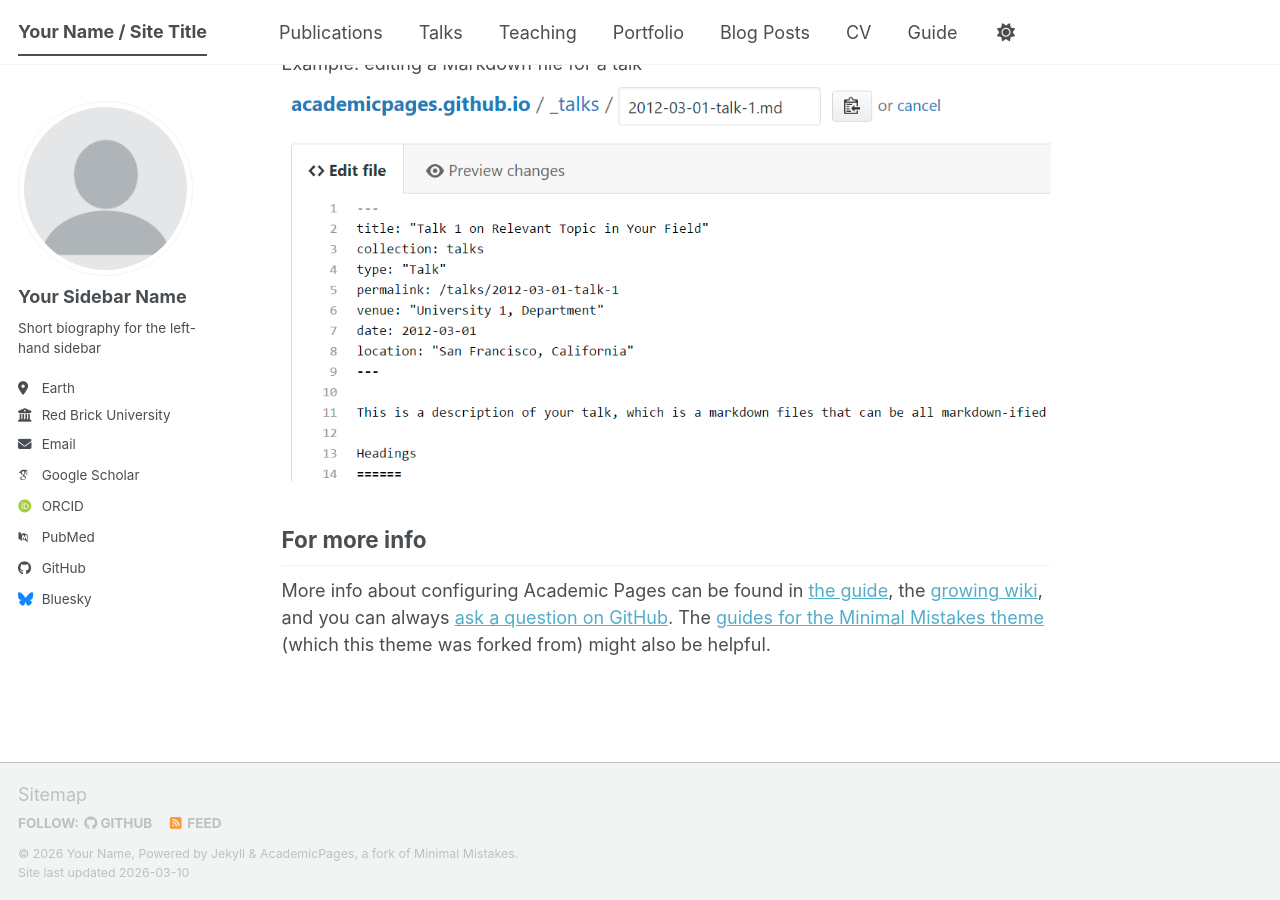
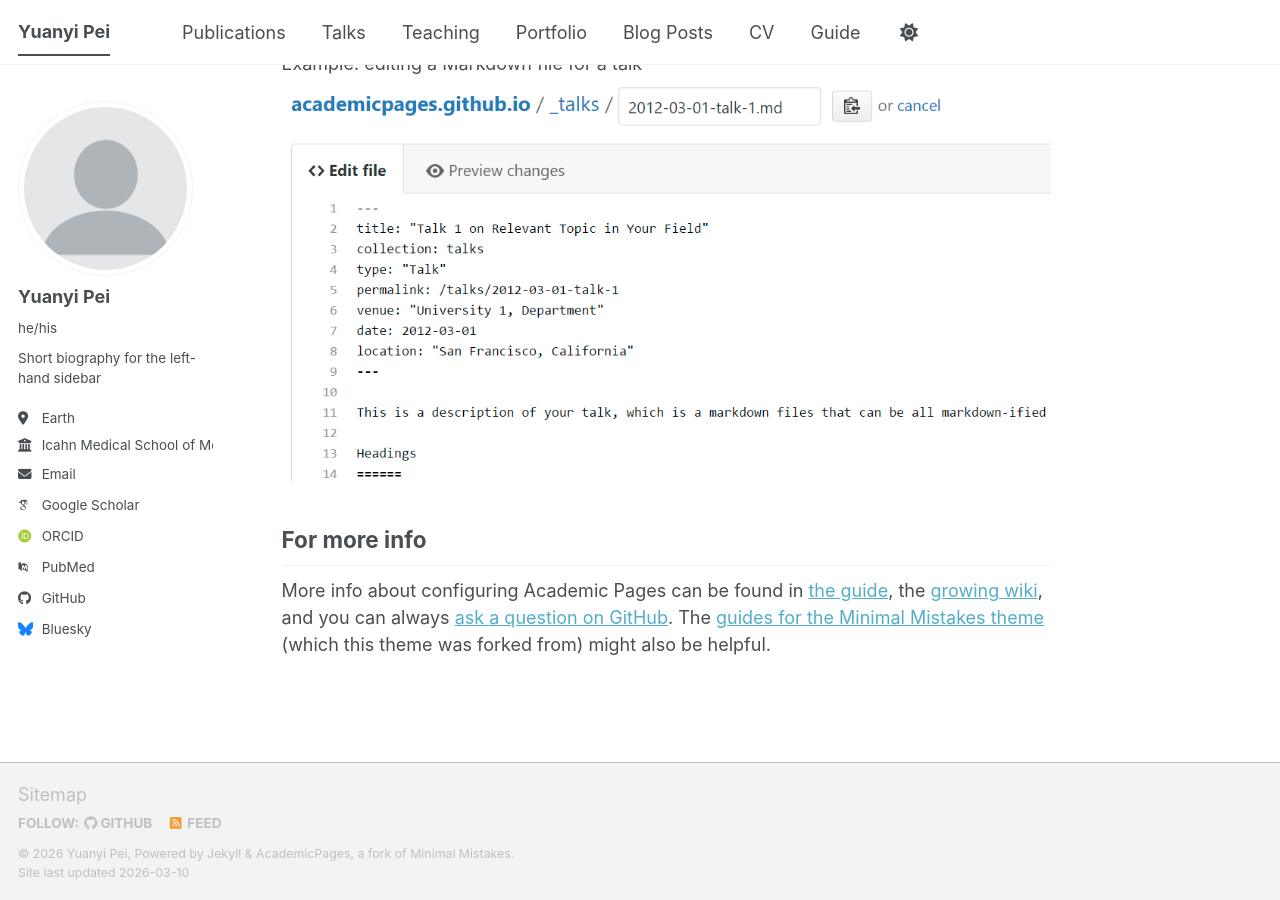
Before and after one commit to akingrioakenes-spec/Yuanyi-Pei.github.io, a Jekyll site: the page built from _pages/about.md, in a window 1280 px wide and 900 px high, scrolled down 2720 px. Built offline with Jekyll 4.4.1, drawn with Linux system fonts in a browser that asks for light colours; some web fonts are replaced; a script bundle is joined from its source files by our own code; library files that are not in the unit come from our copies.

Commit message:
Update _config.yml

```diff
--- a/_config.yml
+++ b/_config.yml
@@ -9,10 +9,10 @@
 # Basic Site Settings
 locale                   : "en-US"
 site_theme               : "default" # The available themes options are "default", "air", "sunrise", "mint", "dirt" and "contrast"
-title                    : "Your Name / Site Title"
+title                    : "Yuanyi Pei"
 title_separator          : "-"
-name                     : &name "Your Name"
-description              : &description "Your Name's academic portfolio"   # Update this with a general description of your site, this is the default if not overridden by a page
+name                     : &name "Yuanyi Pei"
+description              : &description "Research website of Yuanyi Pei. My work investigates the neural circuits underlying sleep regulation, orexinergic signaling, and motor control, with particular interest in sleep dysfunction and Alzheimer's disease."   # Update this with a general description of your site, this is the default if not overridden by a page
 url                      : https://academicpages.github.io # The base hostname & protocol for your site e.g. "https://[your GitHub username].github.io",
                                                            # or if you already have some other page hosted on Github then use "https://[your GitHub username].github.io/[Your Repo Name]"
 baseurl                  : "" # the subpath of your site, e.g. "/blog"
@@ -24,13 +24,13 @@ repository               : "academicpages/academicpages.github.io"
 author:
   # Biographic information
   avatar           : "profile.png"
-  name             : "Your Sidebar Name"
-  pronouns         : # example: "she/her"
+  name             : "Yuanyi Pei"
+  pronouns         : "he/his" # example: "she/her"
   bio              : "Short biography for the left-hand sidebar"
   location         : "Earth"
-  employer         : "Red Brick University"
+  employer         : "Icahn Medical School of Mount Sinai"
   uri              : # URL
-  email            : "none@example.org"
+  email            : "Yunayi.pei@icahn.mssm.edu"
 
   # Academic websites
   academia         : # URL
@@ -87,9 +87,10 @@ publication_category:
   books:
     title: 'Books'
   manuscripts:
-    title: 'Journal Articles'
+    title: 'Compact human prepro-orexin promoters for selective AAV2/PHP.eB-mediated targeting of orexin/hypocretin neurons'
+    title: 'Effect of hypothalamic sleep regulate neuron of immune system'
   conferences:
-    title: 'Conference Papers'
+    title: 'Effects of Sik3 sleepy mutation on hypothalamic function in mice'
 
 # Site Settings
 teaser                   :  # filename of teaser fallback teaser image placed in /images/ for social media previews
```
